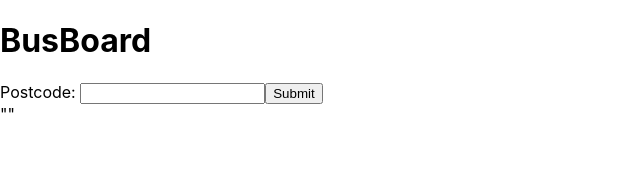
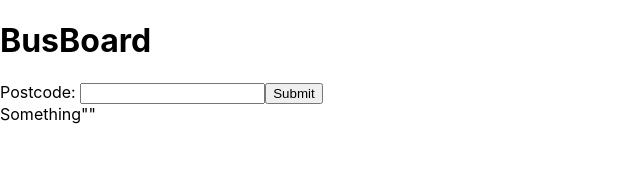
Before and after one commit to AlexWelton/BusBoardReact, a React (Create React App) app in the folder busboard/: page / in a window 1280 px wide. Shown: the top 174 px of the page, without its empty margins (0-640 px from the left). Built offline with nearby package versions, Linux system fonts and the light colour scheme; no server answers.

Commit message:
Got a working table component

```diff
--- a/busboard/src/App.tsx
+++ b/busboard/src/App.tsx
@@ -1,5 +1,6 @@
 import React, {useState} from 'react';
 import {showArrivalsByPostCode} from './busQueries'
+import {ArrivalTable} from './ArrivalTable'
 
 async function getBuses(postcode: string): Promise<string> {
   // very basic testing string, you'll likely return a list of strings or JSON objects instead!
@@ -28,6 +29,7 @@ function App(): React.ReactElement {
       <input type="text" id="postcodeInput" onChange={updatePostcode}/>
       <input type="submit" value="Submit"/>
     </form>
+    < ArrivalTable />
     {JSON.stringify(tableData, null, 4) /* this will just render the string - try creating a table 'dynamically'! */}
   </>;
 }
--- /dev/null
+++ b/busboard/src/ArrivalTable.tsx
@@ -0,0 +1,5 @@
+const ArrivalTable = (): React.ReactElement => {
+    return <>Something</>
+}
+
+export {ArrivalTable};
```
